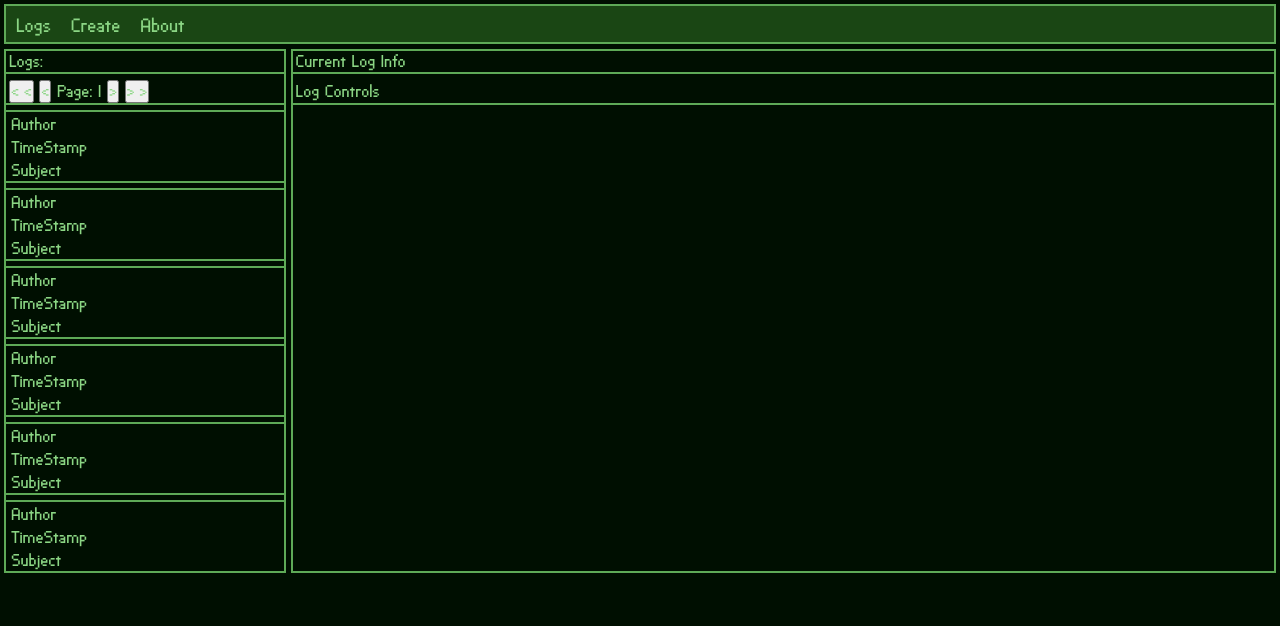
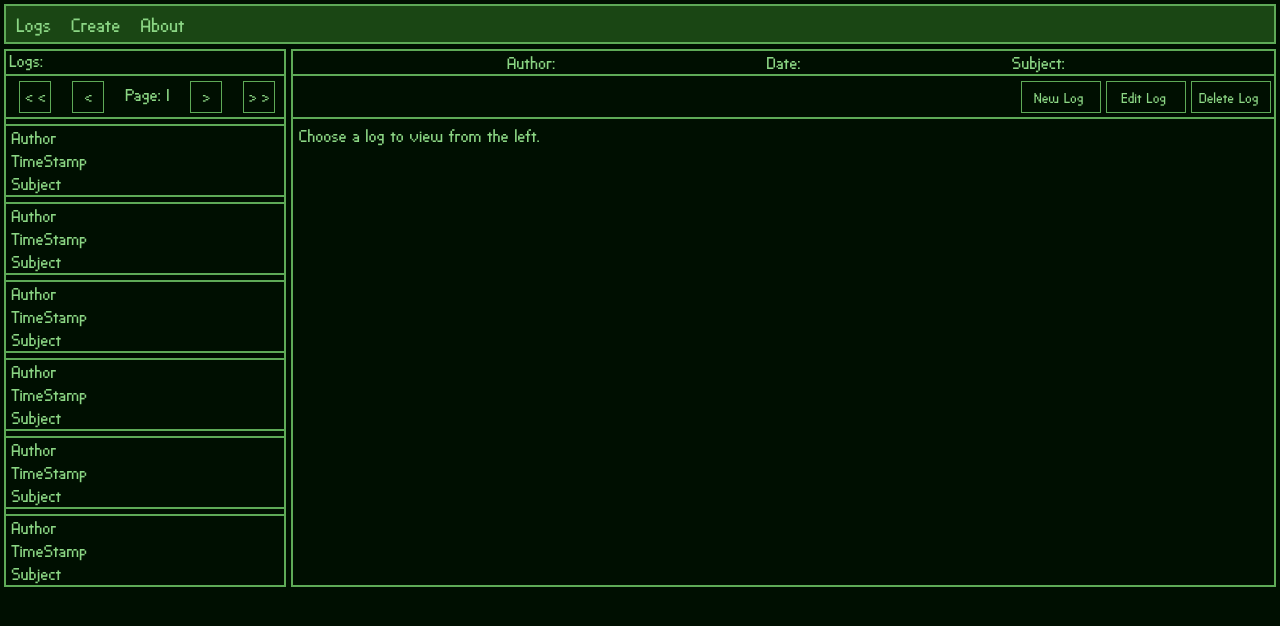
Before and after one commit to Mark-Platts/Log-API-Node, a plain HTML site: page client/index.html in a window 1280 px wide. Drawn offline with Linux system fonts and the light colour scheme; no server answers.

Commit message:
updated style, menu functionality done

```diff
--- a/client/index.html
+++ b/client/index.html
@@ -23,45 +23,53 @@
       </div>
       <div class="menuTop"> Logs: </div>
       <div class="menuButtons">
-        <button> &lt &lt </button>
-        <button> &lt </button>
-        <div id="pageNumber" style="display: inline">Page: 1</div>
-        <button onclick="pageNumberUp()"> &gt </button>
-        <button> &gt &gt </button>
+        <button onclick="pageTurnStart()" class="pageButton"> &lt &lt </button>
+        <button onclick="pageTurnDown()" class="pageButton"> &lt </button>
+        <div id="pageNumber">Page: 1</div>
+        <button onclick="pageTurnUp()" class="pageButton"> &gt </button>
+        <button onclick="pageTurnEnd()" class="pageButton"> &gt &gt </button>
       </div>
-      <div class="logTop"> Current Log Info </div>
-      <div class="logSec"> Log Controls</div>
-      <div id="menuLog1" class="menuLog1">
+      <div id="logTop" class="logTop">
+        <p style="display:inline;">Author: </p><p style="display:inline;">Date: </p><p style="display:inline;">Subject: </p>
+      </div>
+      <div class="logSec">
+        <button class="logButton">New Log</button>
+        <button class="logButton">Edit Log</button>
+        <button class="logButton">Delete Log</button>
+      </div>
+      <div id="menuLog1" class="menuLog1" onclick="loadLog(0)">
         <p>Author</p>
         <p>TimeStamp</p>
         <p>Subject</p>
       </div>
-      <div id="menuLog2" class="menuLog2">
+      <div id="menuLog2" class="menuLog2" onclick="loadLog(1)">
         <p>Author</p>
         <p>TimeStamp</p>
         <p>Subject</p>
       </div>
-      <div id="menuLog3" class="menuLog3">
+      <div id="menuLog3" class="menuLog3" onclick="loadLog(2)">
         <p>Author</p>
         <p>TimeStamp</p>
         <p>Subject</p>
       </div>
-      <div id="menuLog4" class="menuLog4">
+      <div id="menuLog4" class="menuLog4" onclick="loadLog(3)">
         <p>Author</p>
         <p>TimeStamp</p>
         <p>Subject</p>
       </div>
-      <div id="menuLog5" class="menuLog5">
+      <div id="menuLog5" class="menuLog5" onclick="loadLog(4)">
         <p>Author</p>
         <p>TimeStamp</p>
         <p>Subject</p>
       </div>
-      <div id="menuLog6" class="menuLog6">
+      <div id="menuLog6" class="menuLog6" onclick="loadLog(5)">
         <p>Author</p>
         <p>TimeStamp</p>
         <p>Subject</p>
       </div>
-      <div class="logDisplay"></div>
+      <div id="logDisplay" class="logDisplay">
+        <p>Choose a log to view from the left.</p>
+      </div>
       <div class="menuArea"></div>
       <div class="logArea"></div>
     </div>
--- a/client/logic.js
+++ b/client/logic.js
@@ -1,6 +1,10 @@
 const menu = {
+    pageCount: 0,
     pageNumber: 1,
-    logs: [null, null, null, null, null, null]
+    logs: [null, null, null, null, null, null],
+    logLoaded: false,
+    creatingLog: false,
+    editingLog: false
 };
 
 
@@ -11,6 +15,13 @@ async function updateMenu(pageNumber) {
     menu.logs = logJson;
 }
 
+async function updatePageCount() {
+    const endpoint = logPath + 'count';
+    const response = await fetch(endpoint);
+    const countJson = await response.json();
+    menu.pageCount = Math.ceil(countJson.count/6);
+}
+
 function fillMenu() {
     for (let i=0; i<6; i++) {
         fillMenuItems(i+1, menu.logs[i]);
@@ -19,7 +30,7 @@ function fillMenu() {
 
 function fillMenuItems(itemNumber, log) {
     if (log) {
-        hold = `<p>${log.author}</p><p>${log._id}</p><p>${log.subject}</p>`;
+        hold = `<p>${log.author}</p><p>${log.timeStamp}</p><p>${log.subject}</p>`;
         document.getElementById("menuLog"+String(itemNumber)).innerHTML = hold;
     }
     else {
@@ -28,15 +39,55 @@ function fillMenuItems(itemNumber, log) {
     }
 }
 
-//for the > button on the page, increases the page number by 1 and updates the menu ADD VALIDATION TO MAKE SURE PAGE NUMBER IS VALID
-async function pageNumberUp() {
+//for the > button on the page, increases the page number by 1 and updates the menu
+async function pageTurnUp() {
     menu.pageNumber++;
+    document.getElementById("pageNumber").innerHTML = 'Page: ' + String(menu.pageNumber);
     await updateMenu(menu.pageNumber);
     fillMenu();
+}
+
+//for the < button on the page, decreases the page number by 1 and updates the menu
+async function pageTurnDown() {
+    if (menu.pageNumber >= 2) {
+        menu.pageNumber--;
+        document.getElementById("pageNumber").innerHTML = 'Page: ' + String(menu.pageNumber);
+        await updateMenu(menu.pageNumber);
+        fillMenu();
+    }
+}
+
+//for the << button on the page, sets page number = 1 and updates the menu
+async function pageTurnStart() {
+    menu.pageNumber = 1;
+    document.getElementById("pageNumber").innerHTML = 'Page: ' + String(menu.pageNumber);
+    await updateMenu(menu.pageNumber);
+    fillMenu();
+}
+
+//for the >> button on the page, sets page number = pageCount and updates the menu
+async function pageTurnEnd() {
+    menu.pageNumber = menu.pageCount;
+    document.getElementById("pageNumber").innerHTML = 'Page: ' + String(menu.pageNumber);
+    await updateMenu(menu.pageNumber);
+    fillMenu();
+}
+
+
+//onclick for log tabs, loads log info into main screen
+function loadLog(menuNumber) {
+    const log = menu.logs[menuNumber];
+    document.getElementById("logTop").innerHTML = '<p style="display:inline;">Author: '
+                                                    +String(log.author)
+                                                    +'</p><p style="display:inline;">Date: '+String(log.timeStamp)
+                                                    +'</p><p style="display:inline;">Subject: '+String(log.subject)+'</p>';
+    document.getElementById("logDisplay").innerHTML = String(log.content);
+    menu.logLoaded = true;
 }
 
 //function for all on-load logic
 async function initialize() {
     await updateMenu(menu.pageNumber);
+    await updatePageCount();
     fillMenu();
 }
--- a/client/styles/styles.css
+++ b/client/styles/styles.css
@@ -71,26 +71,104 @@
 
   .menuTop { grid-area: menuTop; border-bottom: 2px solid #5eaa57; padding-left: 5px;}
 
-  .menuButtons { grid-area: menuButtons; border-bottom: 2px solid #5eaa57; padding-left: 5px;}
+  .menuButtons {
+    grid-area: menuButtons;
+    display: flex;
+    flex-wrap: wrap;
+    align-content: center;
+    justify-content: space-around;
+    border-bottom: 2px solid #5eaa57;
+    padding-left: 5px;
+    padding-bottom: 4px;
+  }
 
-  .logTop { grid-area: logTop; border-bottom: 2px solid #5eaa57; padding-left: 5px;}
+  .logTop {
+    grid-area: logTop;
+    display: flex;
+    flex-wrap: wrap;
+    justify-content: space-evenly;
+    border-bottom: 2px solid #5eaa57;
+    padding-left: 5px;
+    padding-top: 2px;
+  }
 
-  .logSec { grid-area: logSec; border-bottom: 2px solid #5eaa57; padding-left: 5px;}
+  .logSec {
+    grid-area: logSec;
+    display: flex;
+    flex-wrap: wrap;
+    justify-content: flex-end;
+    border-bottom: 2px solid #5eaa57;
+    padding-left: 5px;
+  }
 
   .menuLog1 { grid-area: menuLog1; border: 2px solid #5eaa57; padding-left: 5px;}
 
+  .menuLog1:hover {
+    background-color: #1d361a;
+  }
+
   .menuLog2 { grid-area: menuLog2; border: 2px solid #5eaa57; padding-left: 5px;}
+
+  .menuLog2:hover {
+    background-color: #1d361a;
+  }
 
   .menuLog3 { grid-area: menuLog3; border: 2px solid #5eaa57; padding-left: 5px;}
 
+  .menuLog3:hover {
+    background-color: #1d361a;
+  }
+
   .menuLog4 { grid-area: menuLog4; border: 2px solid #5eaa57; padding-left: 5px;}
+
+  .menuLog4:hover {
+    background-color: #1d361a;
+  }
 
   .menuLog5 { grid-area: menuLog5; border: 2px solid #5eaa57; padding-left: 5px;}
 
+  .menuLog5:hover {
+    background-color: #1d361a;
+  }
+
   .menuLog6 { grid-area: menuLog6; border: 2px solid #5eaa57; padding-left: 5px;}
 
-  .logDisplay { grid-area: logDisplay; }
+  .menuLog6:hover {
+    background-color: #1d361a;
+  }
+
+  .logDisplay { grid-area: logDisplay; padding-left: 8px;}
 
   .menuArea { grid-area: 2 / 1 / 10 / 2; border: 2px solid #5eaa57;}
 
   .logArea { grid-area: 2 / 2 / 10 / 3; border: 2px solid #5eaa57;}
+
+  .pageButton {
+    padding: 1px;
+    width: 2rem;
+    height: 2rem;
+    border: 1px solid #5eaa57;
+    background-color: #000f01;
+  }
+
+  .pageButton:hover {
+    background-color: #1d361a;
+  }
+
+  .logButton {
+    padding-right: 5px;
+    margin-right: 5px;
+    width: 5rem;
+    height: 2rem;
+    border: 1px solid #5eaa57;
+    background-color: #000f01;
+  }
+
+  .logButton:hover {
+    background-color: #1d361a;
+  }
+
+  #pageNumber {
+    display: inline;
+    padding-top: 2px;
+  }
```
